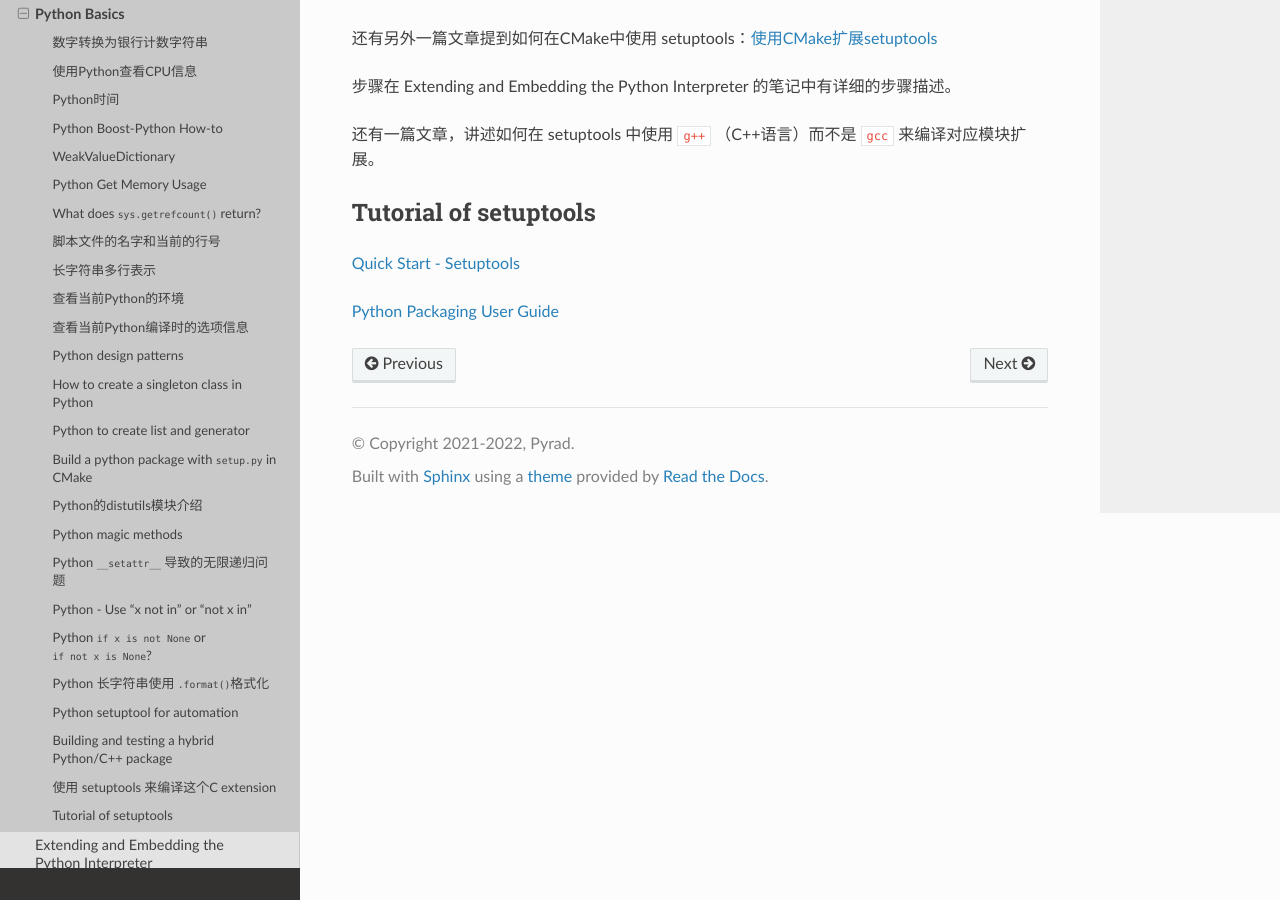
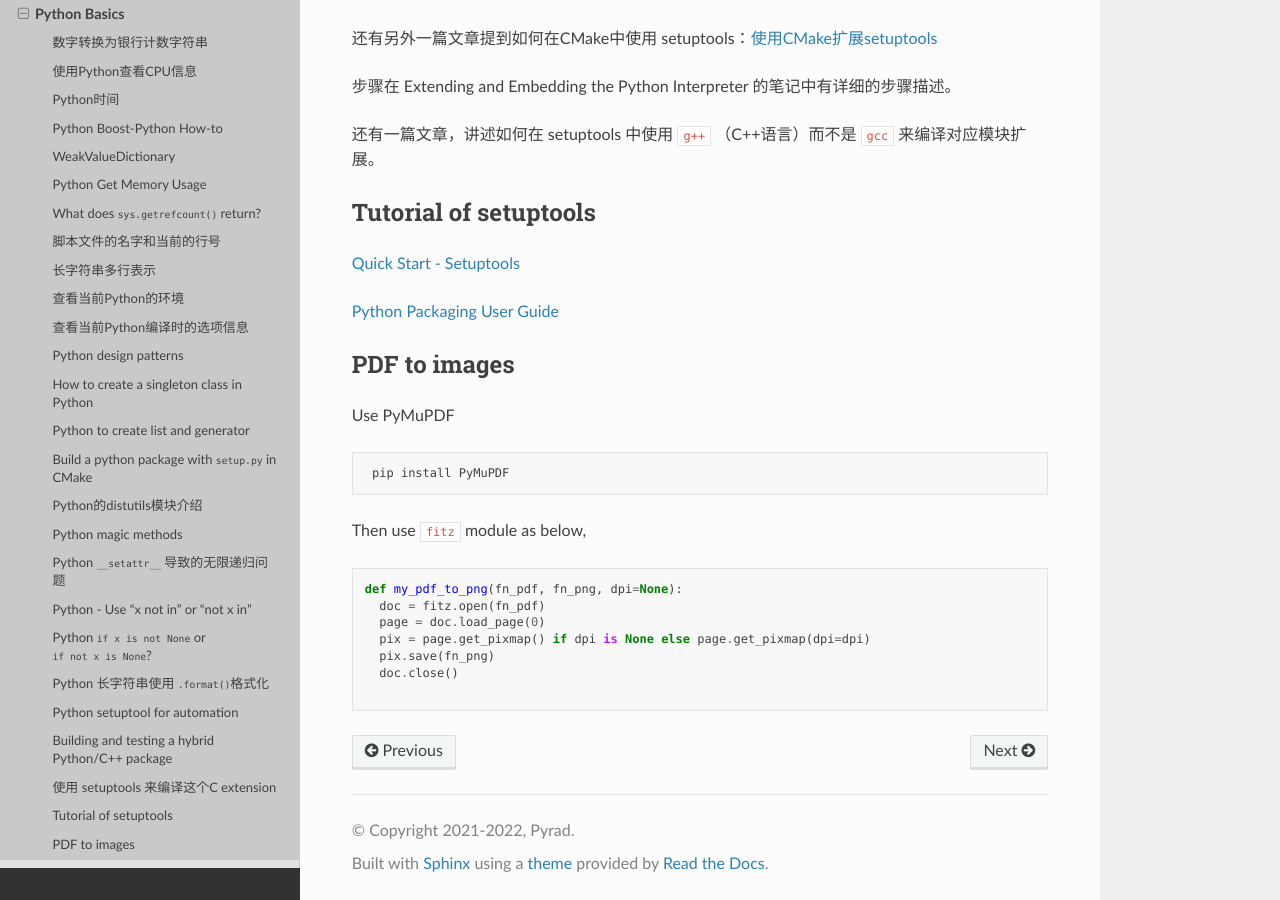
Before and after one commit to Pyrad/pyradnotes, a Sphinx documentation site: the page built from source/Python/pythonbasic.md, in a window 1280 px wide and 900 px high, scrolled down 7613 px. Built offline with Sphinx 7.4.7 and the Read the Docs theme 3.1.0, drawn with Linux system fonts in a browser that asks for light colours; pages that are not in the unit, such as notebooks, are missing from menus.

Commit message:
Python PDF to images

````diff
--- a/source/Python/pythonbasic.md
+++ b/source/Python/pythonbasic.md
@@ -375,3 +375,24 @@ fstr = ("This is a very long long long long "
 [Quick Start - Setuptools](https://setuptools.pypa.io/en/latest/userguide/quickstart.html)
 
 [Python Packaging User Guide](https://packaging.python.org/en/latest/)
+
+
+## PDF to images
+
+Use PyMuPDF
+
+```shell
+ pip install PyMuPDF
+```
+
+Then use `fitz` module as below,
+
+```python
+def my_pdf_to_png(fn_pdf, fn_png, dpi=None):
+  doc = fitz.open(fn_pdf)
+  page = doc.load_page(0)
+  pix = page.get_pixmap() if dpi is None else page.get_pixmap(dpi=dpi)
+  pix.save(fn_png)
+  doc.close()
+
+```
````
